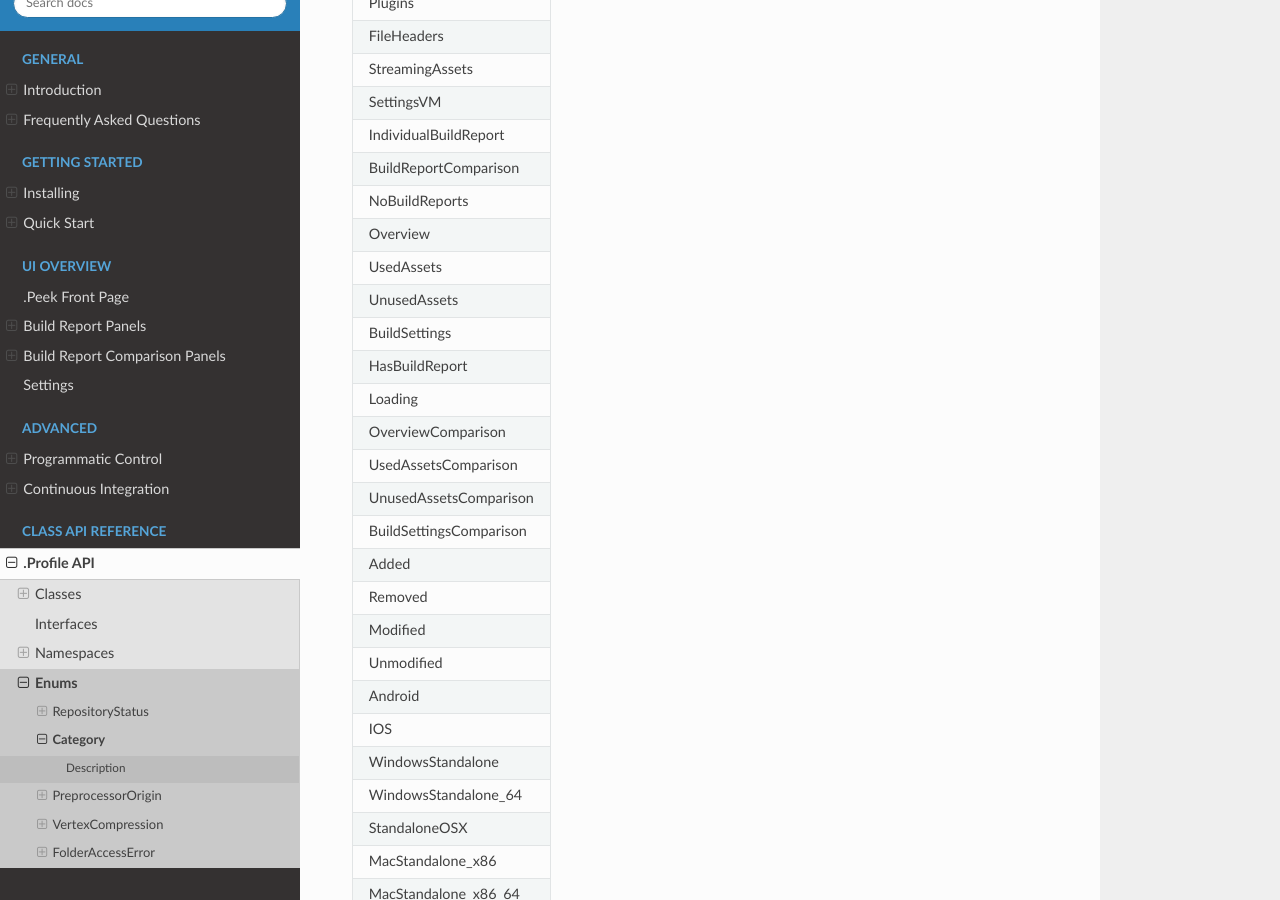
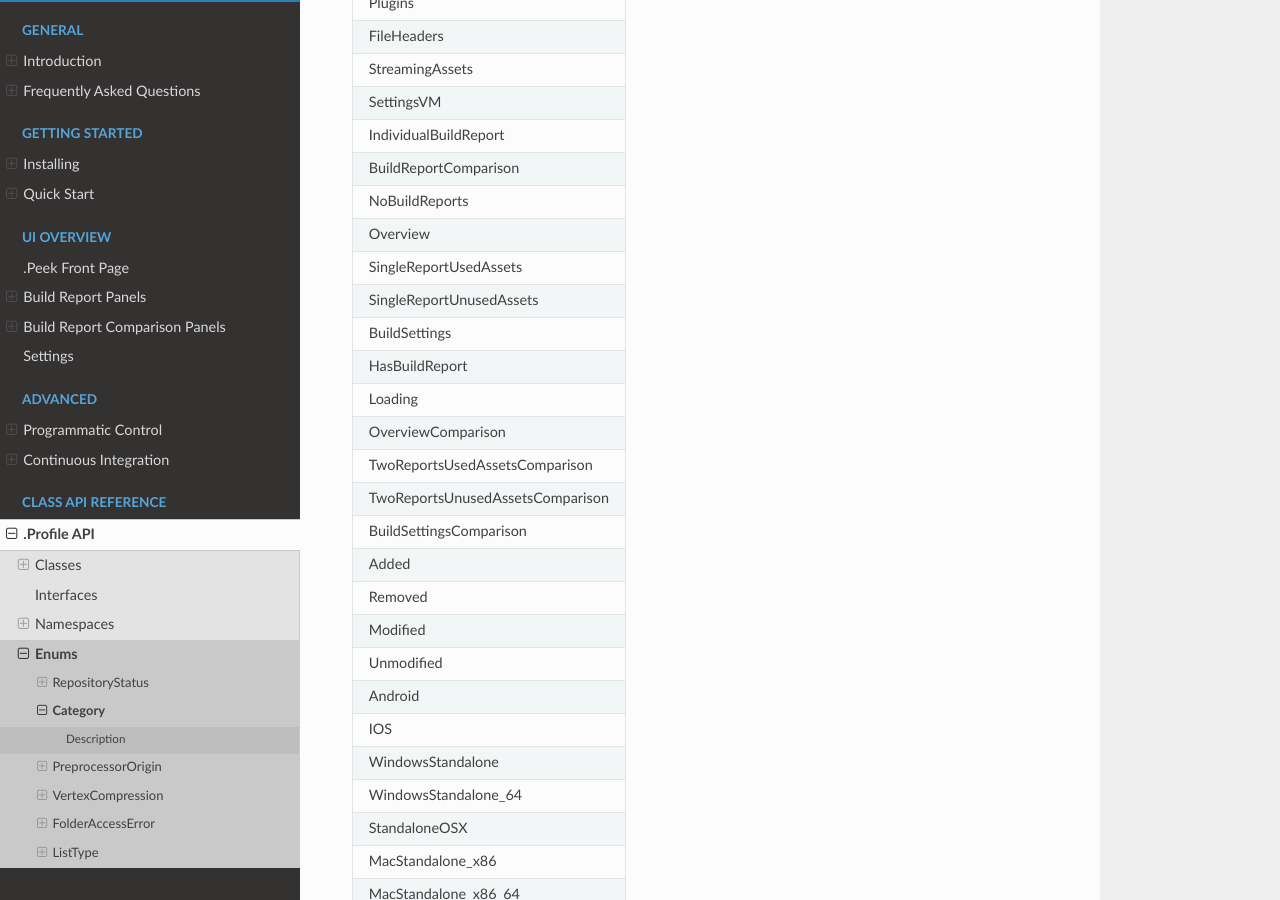
Before and after one commit to WellFiredDevelopment/dotPeekDocumentation, a Sphinx documentation site: the page built from sphinx/source/api/enums/enum_enumwellfired_peek_data.rst, in a window 1280 px wide and 900 px high, scrolled down 574 px. Built offline with Sphinx 7.4.7 and the Read the Docs theme 2.0.0, drawn with Linux system fonts in a browser that asks for light colours.

```diff
--- a/sphinx/source/api/enums/enum_enumwellfired_peek_data.rst
+++ b/sphinx/source/api/enums/enum_enumwellfired_peek_data.rst
@@ -10,84 +10,84 @@ Description
 
 
 
-+---------------------------+
-|Undefined                  |
-+---------------------------+
-|Textures                   |
-+---------------------------+
-|Meshes                     |
-+---------------------------+
-|Animations                 |
-+---------------------------+
-|Sounds                     |
-+---------------------------+
-|Shaders                    |
-+---------------------------+
-|OtherAssets                |
-+---------------------------+
-|Levels                     |
-+---------------------------+
-|Scripts                    |
-+---------------------------+
-|Plugins                    |
-+---------------------------+
-|FileHeaders                |
-+---------------------------+
-|StreamingAssets            |
-+---------------------------+
-|SettingsVM                 |
-+---------------------------+
-|IndividualBuildReport      |
-+---------------------------+
-|BuildReportComparison      |
-+---------------------------+
-|NoBuildReports             |
-+---------------------------+
-|Overview                   |
-+---------------------------+
-|UsedAssets                 |
-+---------------------------+
-|UnusedAssets               |
-+---------------------------+
-|BuildSettings              |
-+---------------------------+
-|HasBuildReport             |
-+---------------------------+
-|Loading                    |
-+---------------------------+
-|OverviewComparison         |
-+---------------------------+
-|UsedAssetsComparison       |
-+---------------------------+
-|UnusedAssetsComparison     |
-+---------------------------+
-|BuildSettingsComparison    |
-+---------------------------+
-|Added                      |
-+---------------------------+
-|Removed                    |
-+---------------------------+
-|Modified                   |
-+---------------------------+
-|Unmodified                 |
-+---------------------------+
-|Android                    |
-+---------------------------+
-|IOS                        |
-+---------------------------+
-|WindowsStandalone          |
-+---------------------------+
-|WindowsStandalone_64       |
-+---------------------------+
-|StandaloneOSX              |
-+---------------------------+
-|MacStandalone_x86          |
-+---------------------------+
-|MacStandalone_x86_64       |
-+---------------------------+
-|LinuxStandalone            |
-+---------------------------+
-|LinuxStandalone_64         |
-+---------------------------+
-|LinuxStandaloneUniversal   |
-+---------------------------+
++-----------------------------------+
+|Undefined                          |
++-----------------------------------+
+|Textures                           |
++-----------------------------------+
+|Meshes                             |
++-----------------------------------+
+|Animations                         |
++-----------------------------------+
+|Sounds                             |
++-----------------------------------+
+|Shaders                            |
++-----------------------------------+
+|OtherAssets                        |
++-----------------------------------+
+|Levels                             |
++-----------------------------------+
+|Scripts                            |
++-----------------------------------+
+|Plugins                            |
++-----------------------------------+
+|FileHeaders                        |
++-----------------------------------+
+|StreamingAssets                    |
++-----------------------------------+
+|SettingsVM                         |
++-----------------------------------+
+|IndividualBuildReport              |
++-----------------------------------+
+|BuildReportComparison              |
++-----------------------------------+
+|NoBuildReports                     |
++-----------------------------------+
+|Overview                           |
++-----------------------------------+
+|SingleReportUsedAssets             |
++-----------------------------------+
+|SingleReportUnusedAssets           |
++-----------------------------------+
+|BuildSettings                      |
++-----------------------------------+
+|HasBuildReport                     |
++-----------------------------------+
+|Loading                            |
++-----------------------------------+
+|OverviewComparison                 |
++-----------------------------------+
+|TwoReportsUsedAssetsComparison     |
++-----------------------------------+
+|TwoReportsUnusedAssetsComparison   |
++-----------------------------------+
+|BuildSettingsComparison            |
++-----------------------------------+
+|Added                              |
++-----------------------------------+
+|Removed                            |
++-----------------------------------+
+|Modified                           |
++-----------------------------------+
+|Unmodified                         |
++-----------------------------------+
+|Android                            |
++-----------------------------------+
+|IOS                                |
++-----------------------------------+
+|WindowsStandalone                  |
++-----------------------------------+
+|WindowsStandalone_64               |
++-----------------------------------+
+|StandaloneOSX                      |
++-----------------------------------+
+|MacStandalone_x86                  |
++-----------------------------------+
+|MacStandalone_x86_64               |
++-----------------------------------+
+|LinuxStandalone                    |
++-----------------------------------+
+|LinuxStandalone_64                 |
++-----------------------------------+
+|LinuxStandaloneUniversal           |
++-----------------------------------+
```
Also changed, not shown: sphinx/source/api/enums/enum_enumwellfired_peek_viewmodel_buildreport_assets.rst (added, +21 -0 lines), sphinx/source/api/namespaces/namespace_wellfired_peek_viewmodel_buildreport_assets.rst (added, +14 -0 lines).
